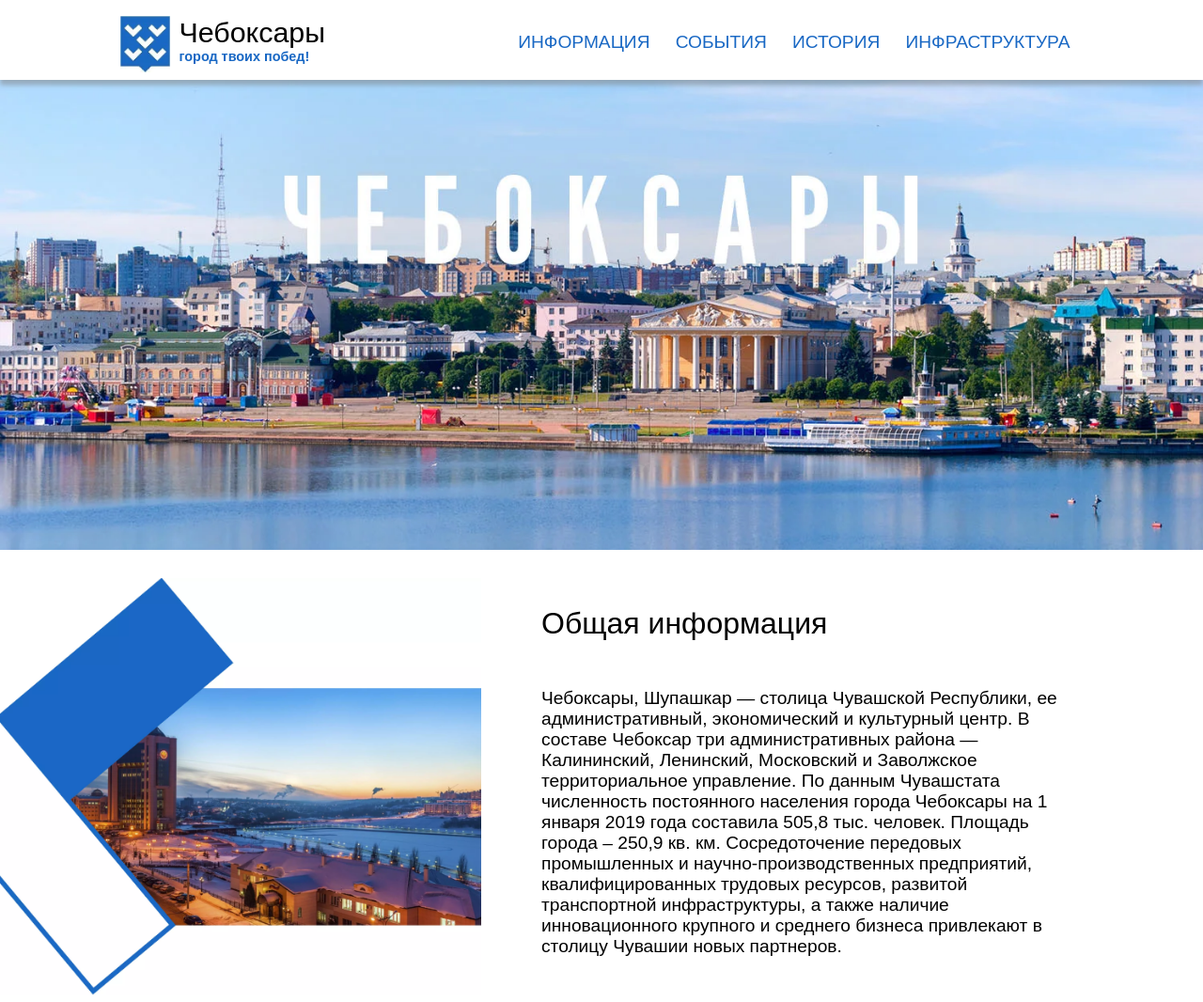
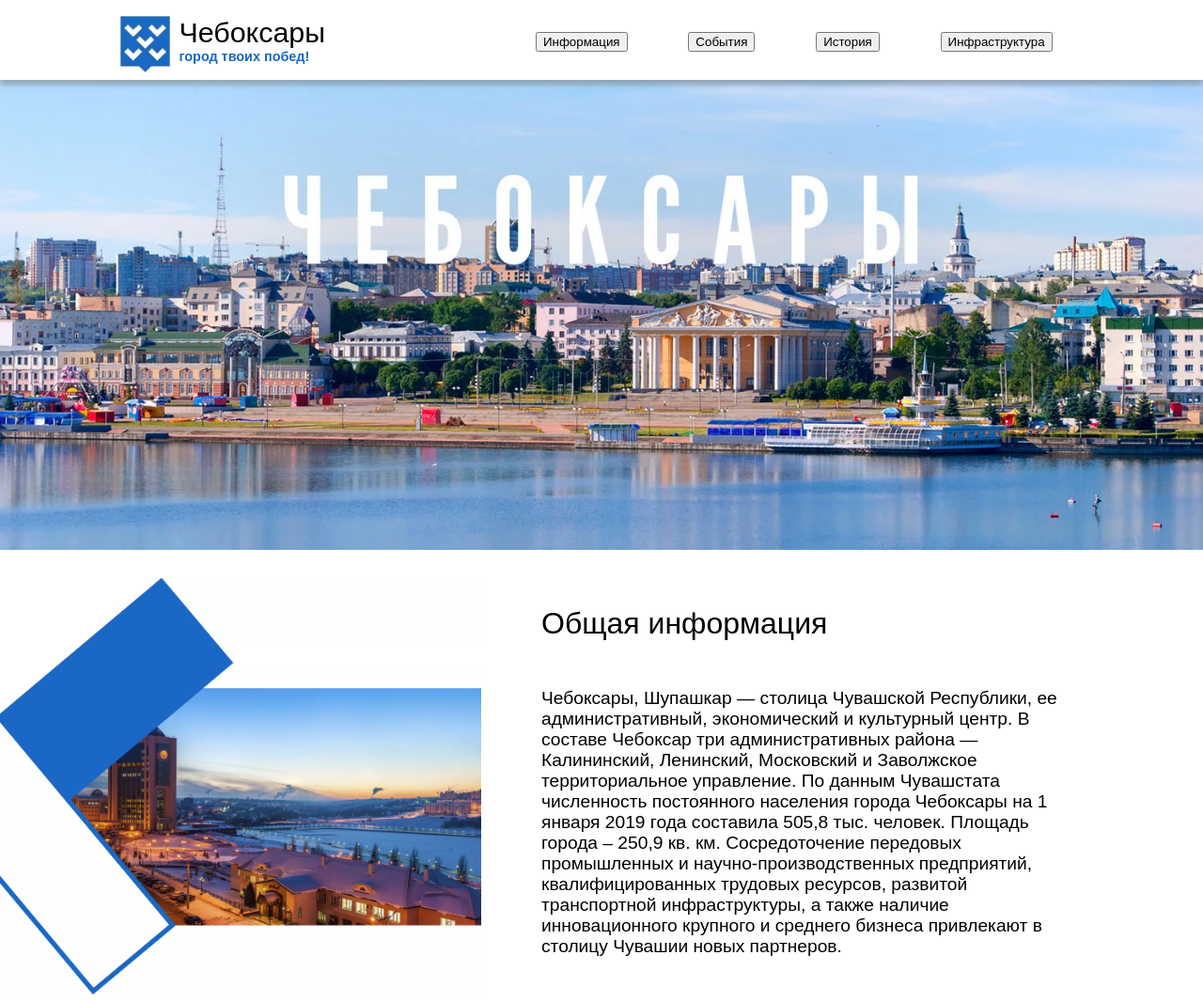
Before and after one commit to PetrAhtimirov/for-it-fest, a plain HTML site: page index.html in a window 1280 px wide. Shown: the whole page at 94% size. Drawn offline with nearby package versions, Linux system fonts and the light colour scheme.

Commit message:
Update index.html

```diff
--- a/index.html
+++ b/index.html
@@ -19,10 +19,10 @@
 					<p>город твоих побед!</p>
 				</div>
 				<ul class="main-nav">
-				    <li><a href="#" class="info-scroll">Информация</a></li>
-				    <li><a href="#">События</a></li>
-				    <li><a href="#">История</a></li>
-				    <li><a href="#">Инфраструктура</a></li>
+				    <li><button class="info-scroll">Информация</button></li>
+				    <li><button>События</button></li>
+				    <li><button>История</button></li>
+				    <li><button>Инфраструктура</button></li>
 				</ul>
             		</div>
         	</div>
```
